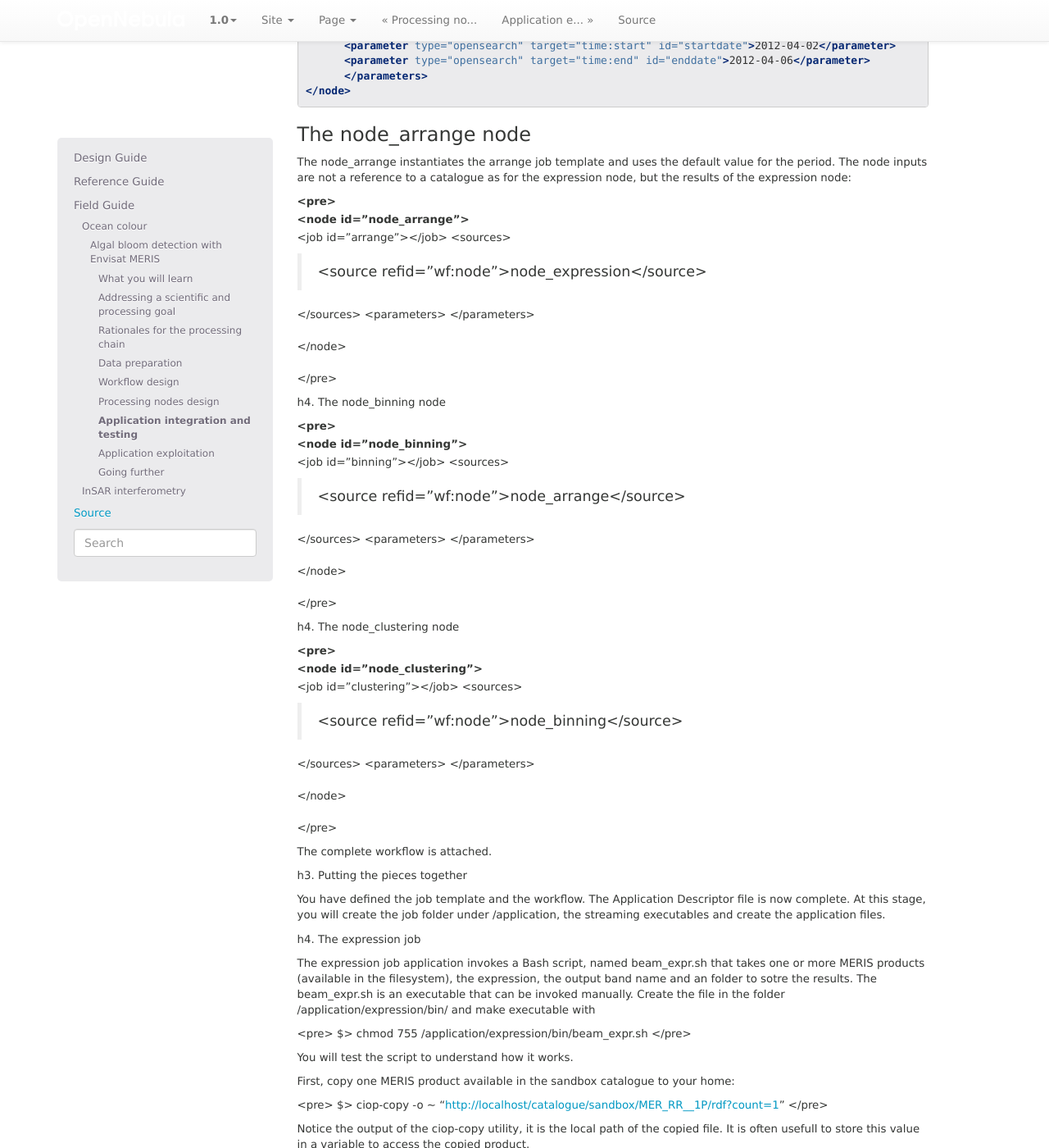
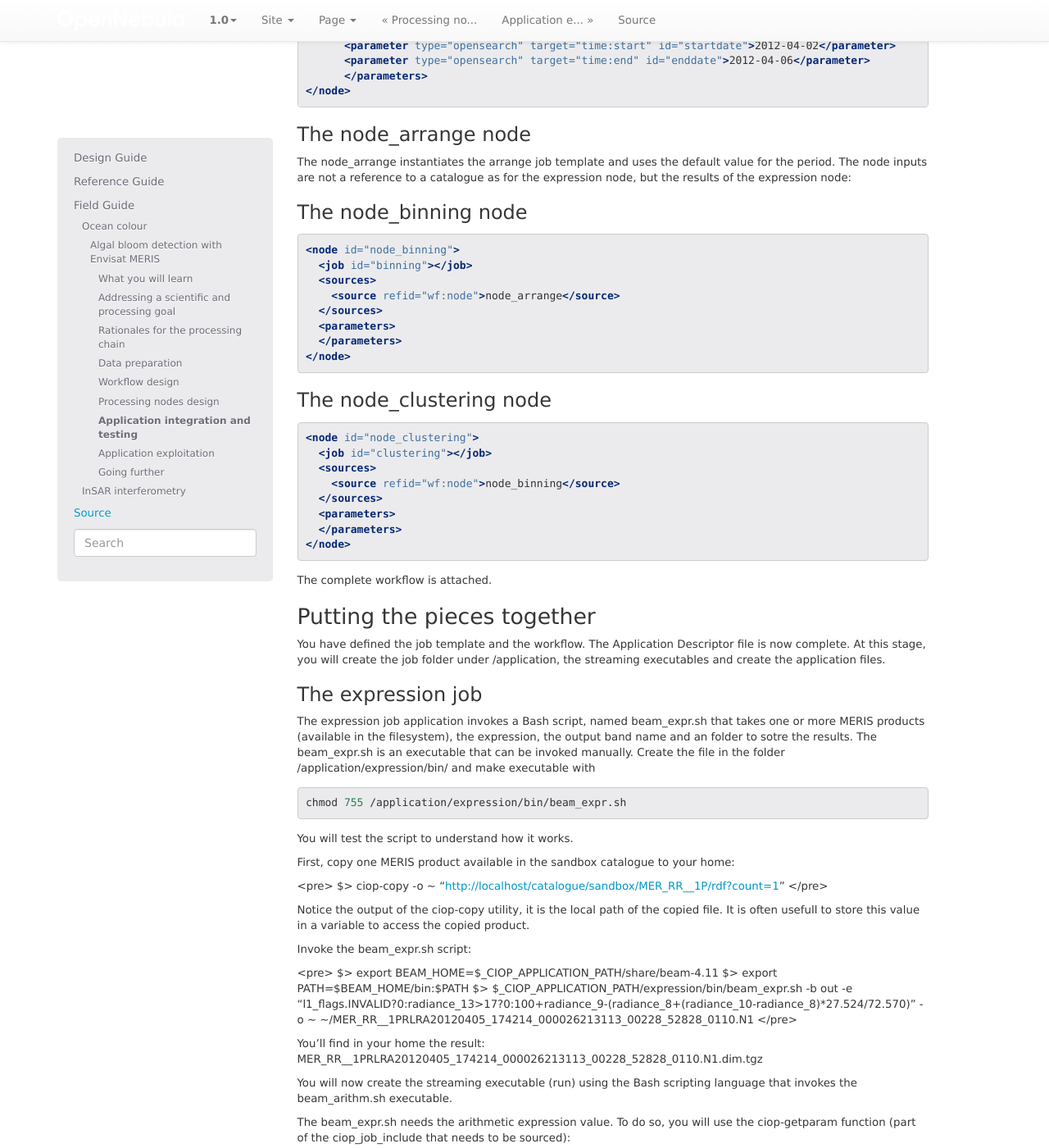
Before and after one commit to Terradue/doc-developer-sandbox, a Sphinx documentation site: the page built from source/field/ocean_color/lib_beam/testing.rst, in a window 1280 px wide and 1400 px high, scrolled down 969 px. Shown: the whole window at 82% size. Built offline with Sphinx 7.4.7, drawn with Linux system fonts in a browser that asks for light colours; pages that are not in the unit, such as notebooks, are missing from menus.

Commit message:
Update testing.rst

```diff
--- a/source/field/ocean_color/lib_beam/testing.rst
+++ b/source/field/ocean_color/lib_beam/testing.rst
@@ -62,7 +62,7 @@ The node_arrange node
 
 The node_arrange instantiates the arrange job template and uses the default value for the period. The node inputs are not a reference to a catalogue as for the expression node, but the results of the expression node:
 
-<pre>
+.. code-block:: xml
   <node id="node_arrange">
     <job id="arrange"></job>
     <sources>
@@ -71,11 +71,13 @@ The node_arrange instantiates the arrange job template and uses the default valu
     <parameters>
     </parameters>
   </node>
-</pre>
 
-h4. The node_binning node
 
-<pre>
+The node_binning node
+---------------------
+
+.. code-block:: xml
+
   <node id="node_binning">
     <job id="binning"></job>
     <sources>
@@ -84,11 +86,12 @@ h4. The node_binning node
     <parameters>
     </parameters>
   </node>
-</pre>
 
-h4. The node_clustering node
+The node_clustering node
+------------------------
 
-<pre>
+.. code-block:: xml
+
   <node id="node_clustering">
     <job id="clustering"></job>
     <sources>
@@ -97,24 +100,26 @@ h4. The node_clustering node
     <parameters>
     </parameters>
   </node>
-</pre>
 
 The complete workflow is attached.
 
-h3. Putting the pieces together
+Putting the pieces together
+***************************
 
 You have defined the job template and the workflow. The Application Descriptor file is now complete.
 At this stage, you will create the job folder under /application, the streaming executables and create the application files.
 
-h4. The expression job
+The expression job
+------------------
 
 The expression job application invokes a Bash script, named beam_expr.sh that takes one or more MERIS products (available in the filesystem), the expression, the output band name and an folder to sotre the results.
 The beam_expr.sh is an executable that can be invoked manually.
 Create the file in the folder /application/expression/bin/ and make executable with
 
-<pre>
-$> chmod 755 /application/expression/bin/beam_expr.sh
-</pre>
+.. code-block:: bash
+
+  chmod 755 /application/expression/bin/beam_expr.sh
+
 
 You will test the script to understand how it works.
 
```
